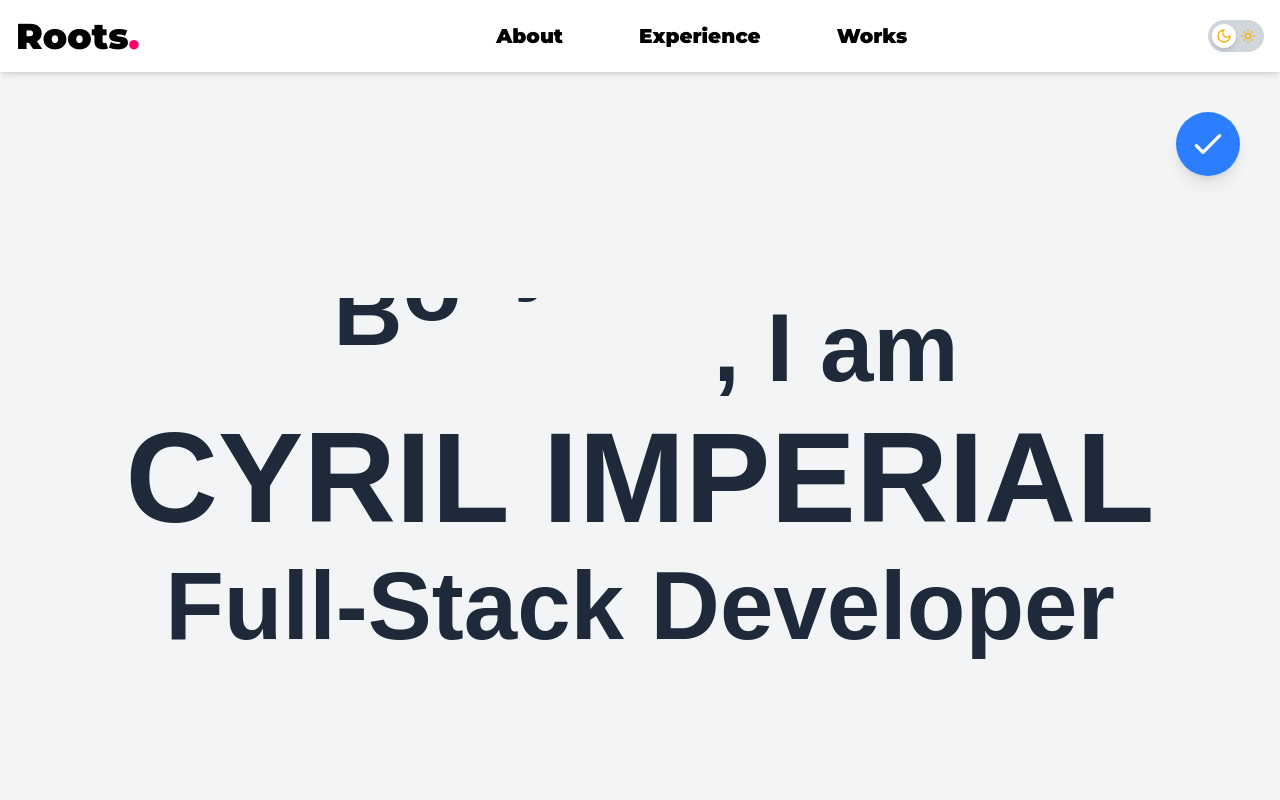
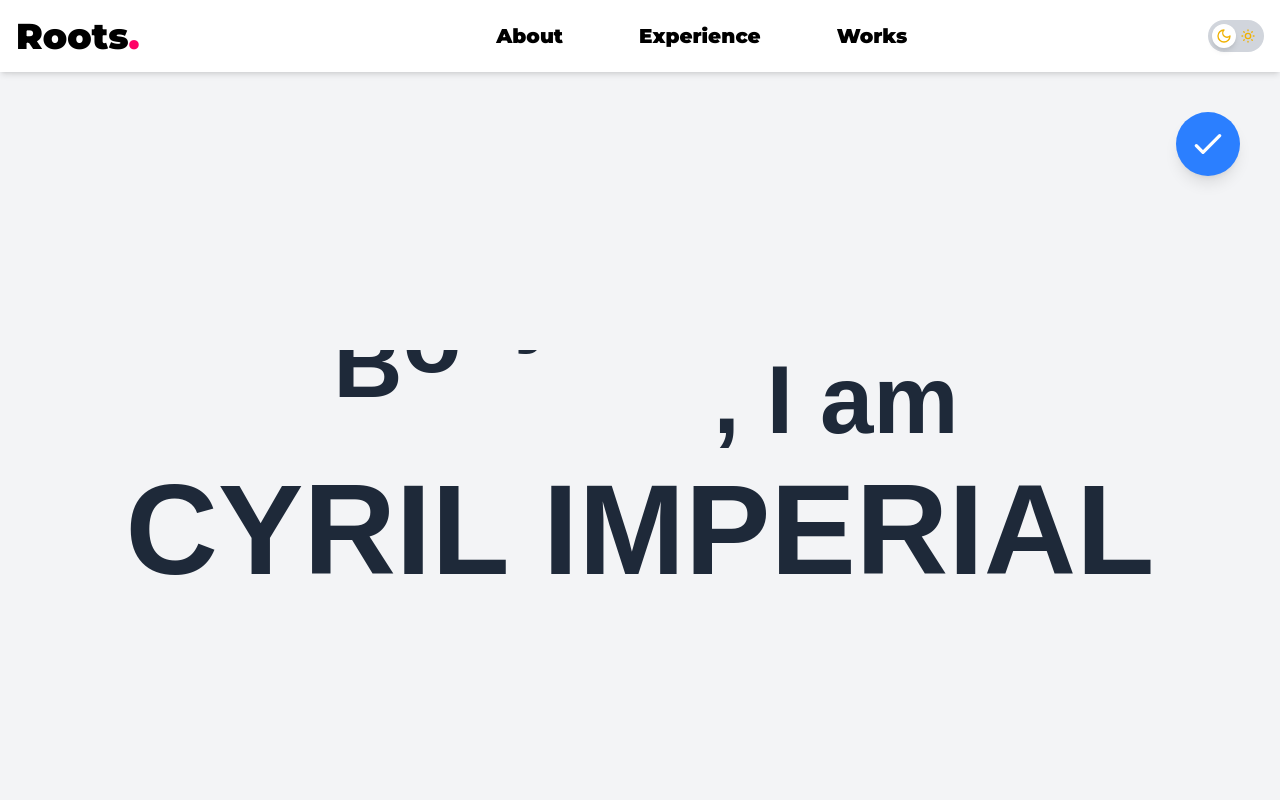
Before and after one commit to Ruthskery/cy_portfolio, a Next.js app: page / in a window 1280 px wide. Shown: the top 800 px of the page. Built offline with nearby package versions, Linux system fonts and the light colour scheme.

Commit message:
Full Stack Developer Removed

```diff
--- a/sections/hero.tsx
+++ b/sections/hero.tsx
@@ -49,10 +49,10 @@ function Hero() {
             CYRIL IMPERIAL
           </h1>
 
-          <p
+          {/* <p
             className="text-8xl font-black text-gray-800 dark:text-gray-200 mt-2">
             Full-Stack Developer
-          </p>
+          </p> */}
         </div>
       </div>
   )
```
